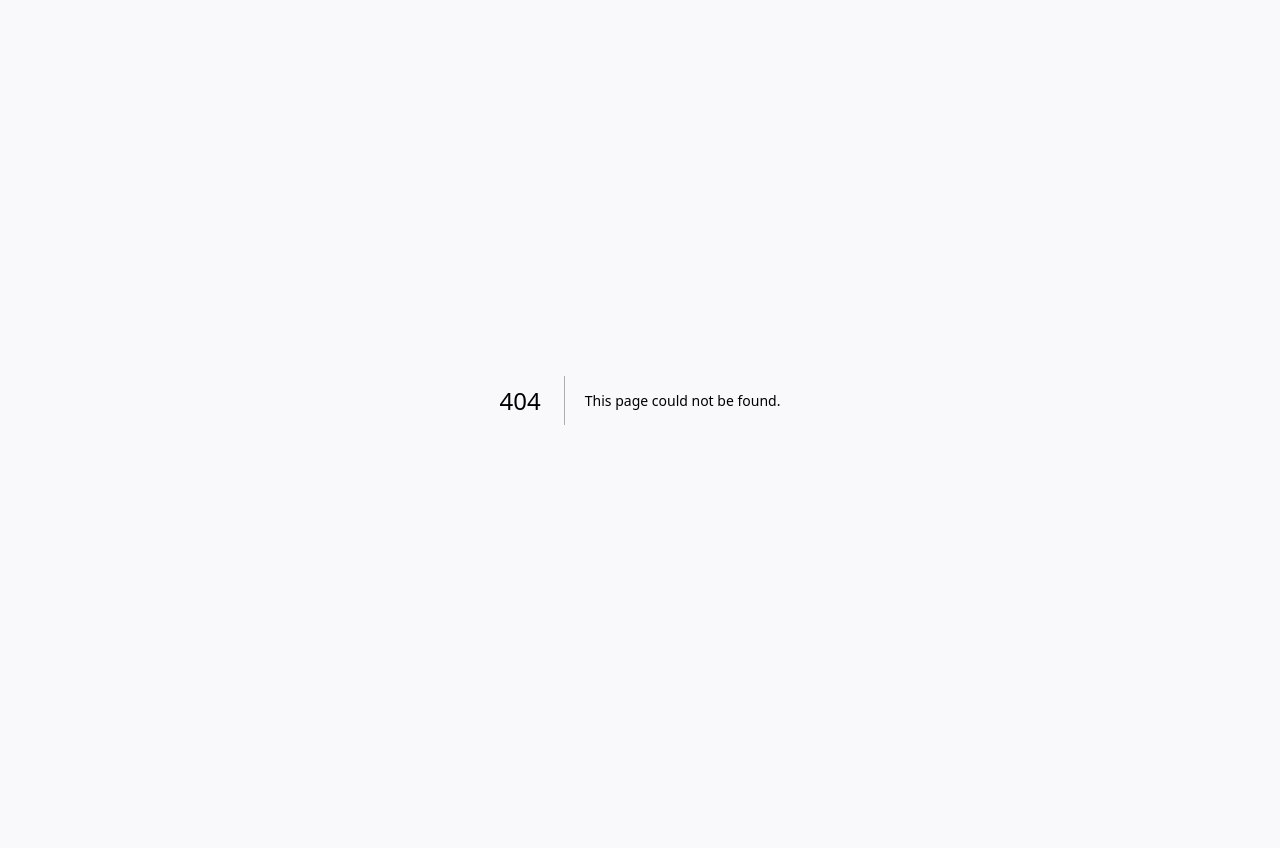
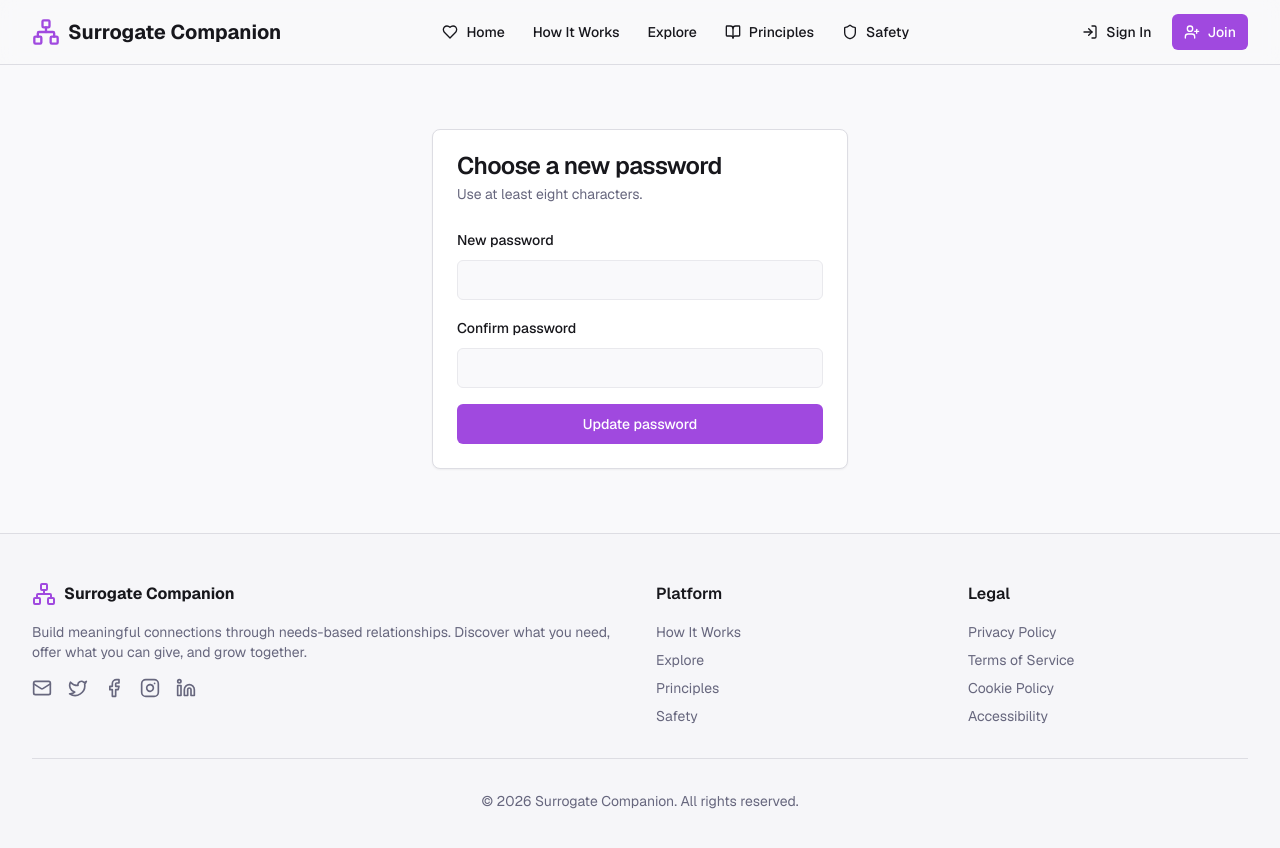
Before and after one commit to agustealo/Surrogate-Network, a Next.js app: page /reset-password in a window 1280 px wide. Before the commit this address had no page. Shown: the top 848 px of the page. Before the commit the page ends 800 px from the top, so only its background shows below. Built offline with nearby package versions, Linux system fonts and the light colour scheme.

Commit message:
feat: add real password update flow

```diff
--- /dev/null
+++ b/src/app/(public)/reset-password/page.tsx
@@ -0,0 +1,46 @@
+"use client";
+
+import { useState } from "react";
+import { useRouter } from "next/navigation";
+import { createClient } from "@/infrastructure/supabase/browser";
+import { Button } from "@/components/ui/button";
+import { Card, CardContent, CardDescription, CardHeader, CardTitle } from "@/components/ui/card";
+import { Input } from "@/components/ui/input";
+import { Label } from "@/components/ui/label";
+
+export default function ResetPasswordPage() {
+  const router = useRouter();
+  const [password, setPassword] = useState("");
+  const [confirm, setConfirm] = useState("");
+  const [error, setError] = useState<string | null>(null);
+  const [pending, setPending] = useState(false);
+
+  async function submit(event: React.FormEvent<HTMLFormElement>) {
+    event.preventDefault();
+    if (password.length < 8) return setError("Password must be at least 8 characters.");
+    if (password !== confirm) return setError("Passwords do not match.");
+    setPending(true);
+    setError(null);
+    const { error: updateError } = await createClient().auth.updateUser({ password });
+    setPending(false);
+    if (updateError) return setError(updateError.message);
+    router.replace("/home");
+    router.refresh();
+  }
+
+  return (
+    <main className="container mx-auto max-w-md px-4 py-16">
+      <Card>
+        <CardHeader><CardTitle>Choose a new password</CardTitle><CardDescription>Use at least eight characters.</CardDescription></CardHeader>
+        <CardContent>
+          <form onSubmit={submit} className="space-y-4">
+            <div className="space-y-2"><Label htmlFor="password">New password</Label><Input id="password" type="password" autoComplete="new-password" required value={password} onChange={(e) => setPassword(e.target.value)} /></div>
+            <div className="space-y-2"><Label htmlFor="confirm">Confirm password</Label><Input id="confirm" type="password" autoComplete="new-password" required value={confirm} onChange={(e) => setConfirm(e.target.value)} /></div>
+            {error && <p role="alert" className="text-sm text-destructive">{error}</p>}
+            <Button className="w-full" disabled={pending}>{pending ? "Updating..." : "Update password"}</Button>
+          </form>
+        </CardContent>
+      </Card>
+    </main>
+  );
+}
```
